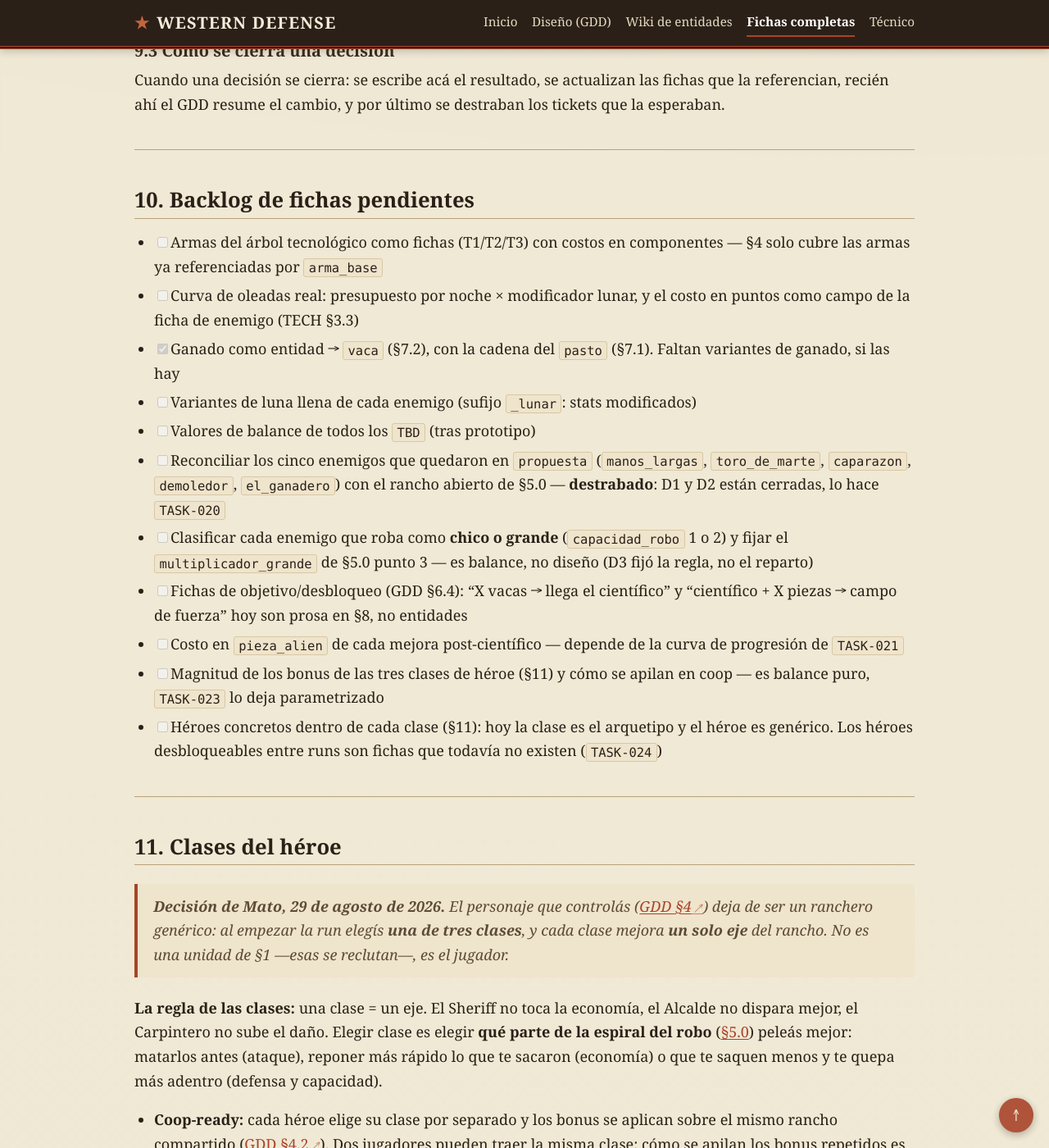
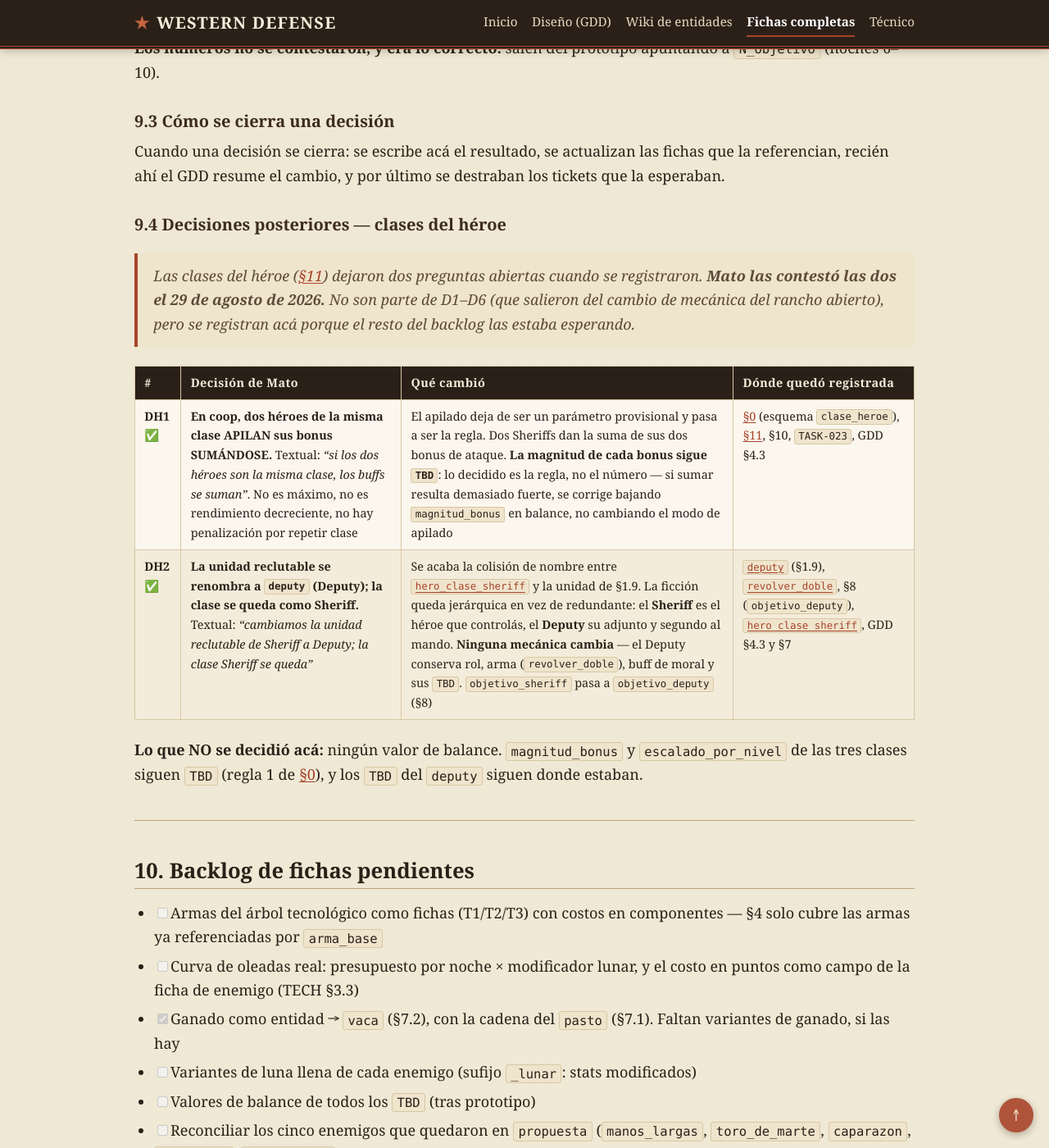
Before and after one commit to lordiwa/western-defense, a Jekyll site: the page built from docs/WIKI.md, in a window 1280 px wide and 1400 px high, scrolled down 37414 px. Shown: the whole window at 82% size. Built offline with Jekyll 4.4.1, drawn with Linux system fonts in a browser that asks for light colours; our own code applies the rules of GitHub Pages for plain Markdown files; some of the changed text lies outside the part shown.

Commit message:
feat(diseno): dos decisiones de Mato — apilado en coop y rename sheriff→deputy (TASK-023)
Mato cerró las dos preguntas que las clases del héroe dejaban abiertas
(29/08/2026). Quedan registradas en WIKI §9.4 como DH1 y DH2, la sección
nueva para las decisiones que no vienen de D1–D6.

DH1 — apilado de bonuses en coop: SE SUMAN.
"si los dos héroes son la misma clase, los buffs se suman". No es máximo,
no es rendimiento decreciente y no hay penalización por repetir clase. El
punto 4 del alcance de TASK-023 deja de decir "se parametriza y se marca
como provisional": el modo de apilado es suma. Lo decidido es la regla,
no el número — magnitud_bonus y escalado_por_nivel siguen TBD.

DH2 — la unidad reclutable pasa a `deputy`; la clase se queda Sheriff.
"cambiamos la unidad reclutable de Sheriff a Deputy; la clase Sheriff se
queda". hero_clase_sheriff no cambia. La unidad de WIKI §1.9 es ahora
deputy (Deputy), el adjunto y segundo al mando: rol, arma_base, buff de
moral y todos sus TBD intactos — es un rename de ficción. Arrastre:
objetivo_sheriff → objetivo_deputy, revolver_doble "llega con el deputy".

Ningún valor de balance tocado: --check sigue en 46 fichas y 139 campos
TBD, los mismos de antes. Índice regenerado con --emit-index.

Co-Authored-By: Claude Opus 5 (1M context) <noreply@anthropic.com>

````diff
--- a/docs/WIKI.md
+++ b/docs/WIKI.md
@@ -196,8 +196,10 @@ estado:        # canon | propuesta
 > reclutás): es el personaje que controlás, y su **clase** es un multiplicador
 > global sobre el rancho. Las tres clases viven en
 > [§11](#11-clases-del-héroe). En coop cada héroe lleva su propia clase y los
-> bonus **conviven sobre el mismo rancho** — cómo se apilan dos clases iguales
-> es `TBD` de balance, no se inventa.
+> bonus **conviven sobre el mismo rancho**; si dos héroes traen la **misma**
+> clase, sus bonus **se suman** (decisión de Mato, 29 de agosto de 2026 —
+> [§9.4](#94-decisiones-posteriores--clases-del-héroe)). La *magnitud* de cada
+> bonus sigue `TBD` de balance: no se inventa.
 
 ---
 
@@ -352,12 +354,12 @@ notas_diseno: Conecta con el sistema de derribo del héroe (GDD §4.1). D4 le di
 estado: propuesta
 ```
 
-### 1.9 sheriff
-```yaml
-id: sheriff
-nombre: Sheriff
+### 1.9 deputy
+```yaml
+id: deputy
+nombre: Deputy
 tipo: unidad_jugador
-rol: defensivo
+rol: defensivo — el adjunto, segundo al mando de la ley del pueblo
 obtencion: Evento / nivel de pueblo alto
 desbloqueo_objetivo: TBD (candidato a objetivo propio, §8)
 funcion_dia: Patrulla, disuade eventos negativos (por definir)
@@ -367,7 +369,7 @@ raptable: true
 stats: {vida: alta, dano: TBD, cadencia: TBD, rango: medio, velocidad: TBD}
 costo: {madera: 0, chatarra: 0, comida_upkeep: TBD}
 mejoras: [TBD]
-notas_diseno: Único por pueblo. Su rapto es un evento dramático.
+notas_diseno: Único por pueblo. Su rapto es un evento dramático. Se llamaba `sheriff` hasta el 29 de agosto de 2026: Mato resolvió la colisión de nombre con la clase del héroe (§11.1) renombrando **la unidad** a Deputy — la clase se queda como Sheriff. La ficción ordena en vez de competir: el Sheriff es el héroe que controlás, el Deputy es su adjunto, el segundo al mando que ancla un flanco cuando vos estás en el otro. El buff de moral es del adjunto, no del héroe, así que las dos entidades pueden convivir en pantalla sin ambigüedad.
 estado: propuesta
 ```
 
@@ -792,12 +794,12 @@ nombre: Revólver doble
 tipo: arma
 tier: TBD
 montaje: unidad
-fabricacion: No se fabrica — llega con el sheriff (evento / nivel de pueblo alto)
+fabricacion: No se fabrica — llega con el deputy (evento / nivel de pueblo alto)
 efecto: Par de revólveres; versión de mini-héroe del revólver, ancla un flanco
 stats: {dano: TBD, cadencia: TBD, rango: TBD, area: n/a}
 costo: {madera: TBD, chatarra: TBD, componentes: n/a}
 mejoras: [TBD]
-notas_diseno: No es una entrada propia del árbol tecnológico: es la variante que porta el sheriff, único por pueblo. Si lo raptan, el arma se va con él.
+notas_diseno: No es una entrada propia del árbol tecnológico: es la variante que porta el deputy (§1.9), único por pueblo. Si lo raptan, el arma se va con él.
 estado: propuesta
 ```
 
@@ -1203,7 +1205,7 @@ estado: propuesta
 |---|---|---|---|
 | `objetivo_cientifico` | **Última compuerta (C4)** de la curva de progresión (§8.1): sostener **X vacas vivas**, con las tres compuertas previas ya cumplidas. **La forma es canon** (Mato la aprobó el 29 de agosto de 2026); **X sigue `TBD`** — sale del prototipo, ver §9.2 | [`cientifico`](#16-cientifico) — y con él el `laboratorio` y **las mejoras**, que se pagan en [`pieza_alien`](#73-pieza_alien) | **forma canon** · valores `TBD` |
 | `desbloqueo_campo_fuerza` | Tener el `cientifico` en el rancho **y** juntar **X piezas alien** (X = `TBD`) | [`campo_fuerza_alien`](#59-campo_fuerza_alien) | propuesta |
-| `objetivo_sheriff` | `TBD` — candidato: sobrevivir N noches sin perder gente | [`sheriff`](#19-sheriff) | propuesta |
+| `objetivo_deputy` | `TBD` — candidato: sobrevivir N noches sin perder gente | [`deputy`](#19-deputy) | propuesta |
 | `objetivo_doctor` | **La compuerta C2 `cp_poblacion_sostenida`** (§8.1): sostener población **y** no perder más de `P2_perdidas_max` personas en la ventana. **Confirmado por Mato** el 29 de agosto de 2026 — *"el Doctor se desbloquea en la compuerta 2, sí; es para que pueda sobrevivir hasta el final"*. Los valores siguen `TBD` (§9.2) | [`doctor`](#18-doctor) | **forma canon** · valores `TBD` |
 
 - Un objetivo **no se compra**: se cumple jugando. Es la manera de que criar
@@ -1325,8 +1327,11 @@ rancho se recupere del pico antes de que el escalado siga subiendo.
 > al 29 de agosto de 2026**: cinco se respondieron directo y la sexta (D4) pasó
 > por una fase de balance —`TASK-021` propuso la curva, Mato la aprobó ese mismo
 > día—. Cada ficha que dependía de una la sigue referenciando por su `Dn`, ahora
-> como decisión y no como pendiente. **No queda ninguna decisión abierta**; lo
-> que queda es calibración numérica, y esa es del prototipo (§9.2).
+> como decisión y no como pendiente. Las dos preguntas que abrieron las **clases
+> del héroe** (apilado en coop y colisión de nombre) también están cerradas —
+> [§9.4](#94-decisiones-posteriores--clases-del-héroe). **No queda ninguna
+> decisión abierta**; lo que queda es calibración numérica, y esa es del
+> prototipo (§9.2).
 
 ### 9.1 Decisiones cerradas
 
@@ -1389,6 +1394,24 @@ Cuando una decisión se cierra: se escribe acá el resultado, se actualizan las
 fichas que la referencian, recién ahí el GDD resume el cambio, y por último se
 destraban los tickets que la esperaban.
 
+### 9.4 Decisiones posteriores — clases del héroe
+
+> Las clases del héroe ([§11](#11-clases-del-héroe)) dejaron dos preguntas
+> abiertas cuando se registraron. **Mato las contestó las dos el 29 de agosto de
+> 2026.** No son parte de D1–D6 (que salieron del cambio de mecánica del rancho
+> abierto), pero se registran acá porque el resto del backlog las estaba
+> esperando.
+
+| # | Decisión de Mato | Qué cambió | Dónde quedó registrada |
+|---|---|---|---|
+| **DH1** ✅ | **En coop, dos héroes de la misma clase APILAN sus bonus SUMÁNDOSE.** Textual: *"si los dos héroes son la misma clase, los buffs se suman"*. No es máximo, no es rendimiento decreciente, no hay penalización por repetir clase | El apilado deja de ser un parámetro provisional y pasa a ser la regla. Dos Sheriffs dan la suma de sus dos bonus de ataque. **La magnitud de cada bonus sigue `TBD`**: lo decidido es la regla, no el número — si sumar resulta demasiado fuerte, se corrige bajando `magnitud_bonus` en balance, no cambiando el modo de apilado | [§0](#0-instrucciones-para-sistemas-de-ia) (esquema `clase_heroe`), [§11](#11-clases-del-héroe), §10, `TASK-023`, GDD §4.3 |
+| **DH2** ✅ | **La unidad reclutable se renombra a `deputy` (Deputy); la clase se queda como Sheriff.** Textual: *"cambiamos la unidad reclutable de Sheriff a Deputy; la clase Sheriff se queda"* | Se acaba la colisión de nombre entre [`hero_clase_sheriff`](#111-hero_clase_sheriff) y la unidad de §1.9. La ficción queda jerárquica en vez de redundante: el **Sheriff** es el héroe que controlás, el **Deputy** su adjunto y segundo al mando. **Ninguna mecánica cambia** — el Deputy conserva rol, arma (`revolver_doble`), buff de moral y sus `TBD`. `objetivo_sheriff` pasa a `objetivo_deputy` (§8) | [`deputy`](#19-deputy) (§1.9), [`revolver_doble`](#45-revolver_doble), §8 (`objetivo_deputy`), [`hero_clase_sheriff`](#111-hero_clase_sheriff), GDD §4.3 y §7 |
+
+**Lo que NO se decidió acá:** ningún valor de balance. `magnitud_bonus` y
+`escalado_por_nivel` de las tres clases siguen `TBD` (regla 1 de
+[§0](#0-instrucciones-para-sistemas-de-ia)), y los `TBD` del `deputy` siguen
+donde estaban.
+
 ---
 
 ## 10. Backlog de fichas pendientes
@@ -1401,7 +1424,7 @@ destraban los tickets que la esperaban.
 - [ ] Clasificar cada enemigo que roba como **chico o grande** (`capacidad_robo` 1 o 2) y fijar el `multiplicador_grande` de §5.0 punto 3 — es balance, no diseño (D3 fijó la regla, no el reparto)
 - [ ] Fichas de objetivo/desbloqueo (GDD §6.4): "X vacas → llega el científico" y "científico + X piezas → campo de fuerza" hoy son prosa en §8, no entidades
 - [ ] Costo en `pieza_alien` de cada mejora post-científico — depende de la curva de progresión de `TASK-021`
-- [ ] Magnitud de los bonus de las tres clases de héroe (§11) y cómo se apilan en coop — es balance puro, `TASK-023` lo deja parametrizado
+- [ ] Magnitud de los bonus de las tres clases de héroe (§11) — es balance puro, `TASK-023` lo deja parametrizado. **Cómo se apilan en coop ya no está abierto**: dos héroes de la misma clase **suman** sus bonus (§9.4)
 - [ ] Héroes concretos dentro de cada clase (§11): hoy la clase es el arquetipo y el héroe es genérico. Los héroes desbloqueables entre runs son fichas que todavía no existen (`TASK-024`)
 
 ---
@@ -1421,8 +1444,11 @@ peleás mejor: matarlos antes (ataque), reponer más rápido lo que te sacaron
 
 - **Coop-ready:** cada héroe elige su clase por separado y los bonus se aplican
   sobre el mismo rancho compartido ([GDD §4.2](GDD.md#42-cooperativo-local-definido)).
-  Dos jugadores pueden traer la misma clase; cómo se apilan los bonus repetidos
-  es `TBD` de balance.
+  Dos jugadores pueden traer la misma clase, y **si lo hacen los bonus se
+  SUMAN** — decisión de Mato del 29 de agosto de 2026, ver [§9.4](#94-decisiones-posteriores--clases-del-héroe).
+  No hay máximo ni rendimiento decreciente: dos Sheriffs pegan como la suma de
+  sus dos bonus de ataque. **La magnitud de cada bonus sigue `TBD`**, así que lo
+  decidido es la *regla* de apilado, no cuánto suma.
 - **Entre runs** las clases son el marco de la meta-progresión
   ([GDD §8.3](GDD.md#83-meta-progresión-entre-runs)): los puntos de fin de run
   se gastan en **mejorar** la clase que jugás o en **desbloquear héroes nuevos**
@@ -1450,7 +1476,7 @@ funcion_dia: Sin efecto económico propio — el Sheriff no produce, prepara la
 funcion_noche: La ventana de robo (§5.0) se cierra antes porque todo lo tuyo pega más fuerte: el alien muere cargado y suelta el botín
 stats: {magnitud_bonus: TBD, escalado_por_nivel: TBD}
 meta_progresion: Los puntos de fin de run suben el bonus de ataque y desbloquean héroes de esta clase (GDD §8.3)
-notas_diseno: La clase de "matarlos antes de que terminen de sacar". No cambia la economía ni la capacidad: si te desbordan, te desbordan igual. Ojo con el nombre — la unidad reclutable `sheriff` (§1.9) es otra cosa y sigue existiendo; si conviven en pantalla hay que desambiguar la ficción (¿el héroe Sheriff hace redundante al NPC Sheriff?), y eso es diseño pendiente, no balance.
+notas_diseno: La clase de "matarlos antes de que terminen de sacar". No cambia la economía ni la capacidad: si te desbordan, te desbordan igual. La colisión de nombre quedó resuelta el 29 de agosto de 2026: **la clase se queda como Sheriff** y la unidad reclutable pasó a llamarse [`deputy`](#19-deputy) (§1.9). El Sheriff es el héroe que controlás; el Deputy es su adjunto. Ninguna de las dos cambia de mecánica por el rename.
 estado: propuesta
 ```
 
````
Also changed, not shown: PROJECT.md (+9 -0 lines), docs/GDD.md (+6 -4 lines), docs/wiki/README.md (+3 -3 lines), tasks/TASK-010.json (+2 -2 lines), tasks/TASK-017.json (+1 -1 lines), tasks/TASK-018.json (+1 -1 lines), tasks/TASK-023.json (+9 -3 lines).
